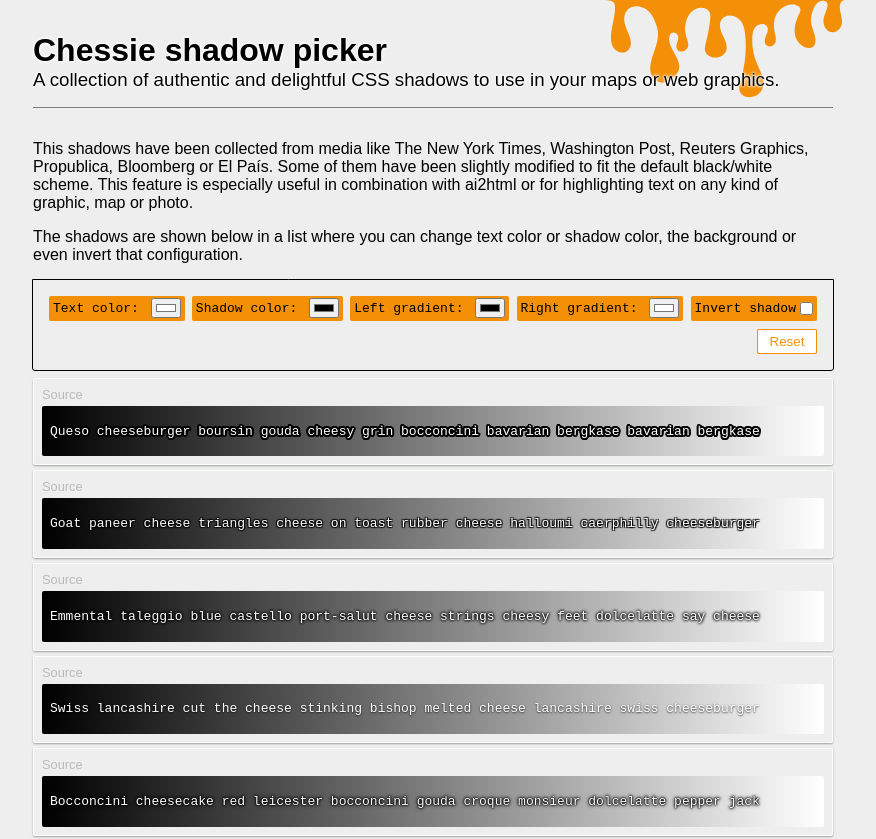
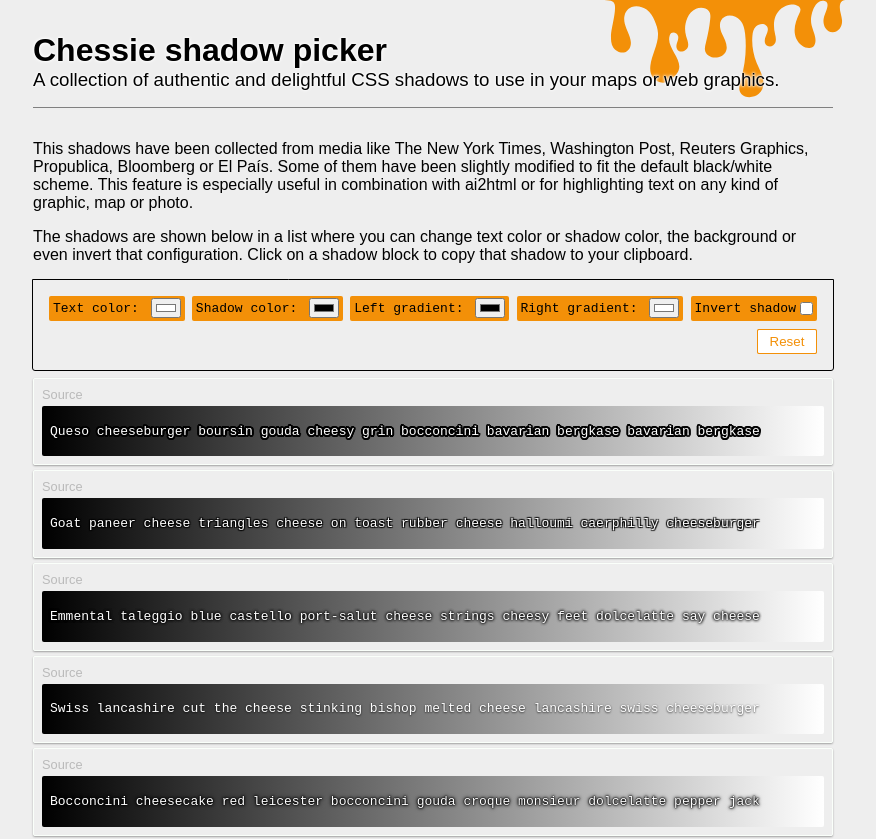
Before and after one commit to LuisSevillano/cheesy-shadow-picker, a SvelteKit app: page / in a window 1280 px wide. Shown: the top 839 px of the page, without its empty margins (207-1083 px from the left). Built offline with nearby package versions, Linux system fonts and the light colour scheme.

Commit message:
Update text

```diff
--- a/src/routes/+page.svelte
+++ b/src/routes/+page.svelte
@@ -17,7 +17,7 @@
 	</p>
 	<p>
 		The shadows are shown below in a list where you can change text color or shadow color, the
-		background or even invert that configuration.
+		background or even invert that configuration. Click on a shadow block to copy that shadow to your clipboard.
 	</p>
 
 	<Shadows />
```
